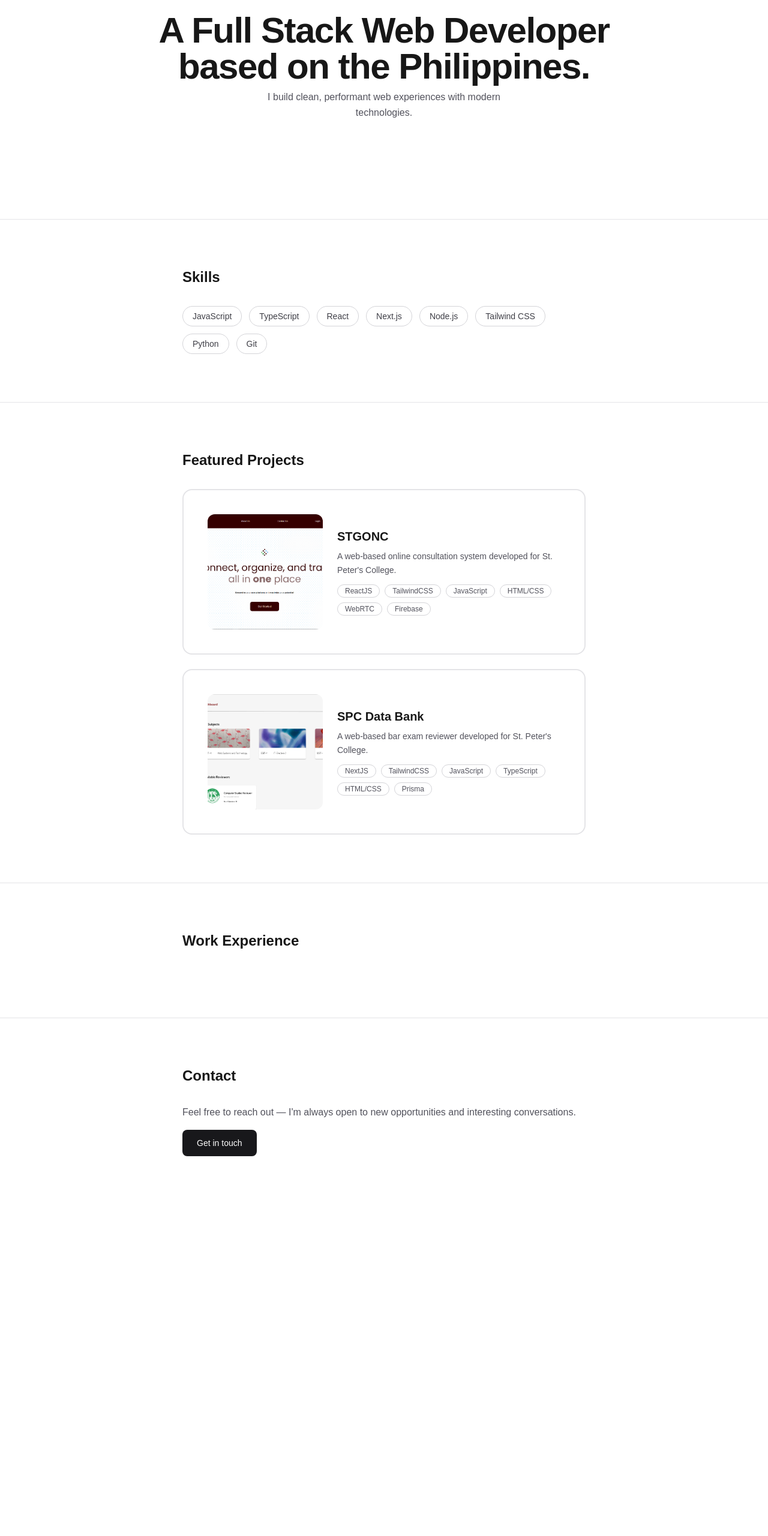
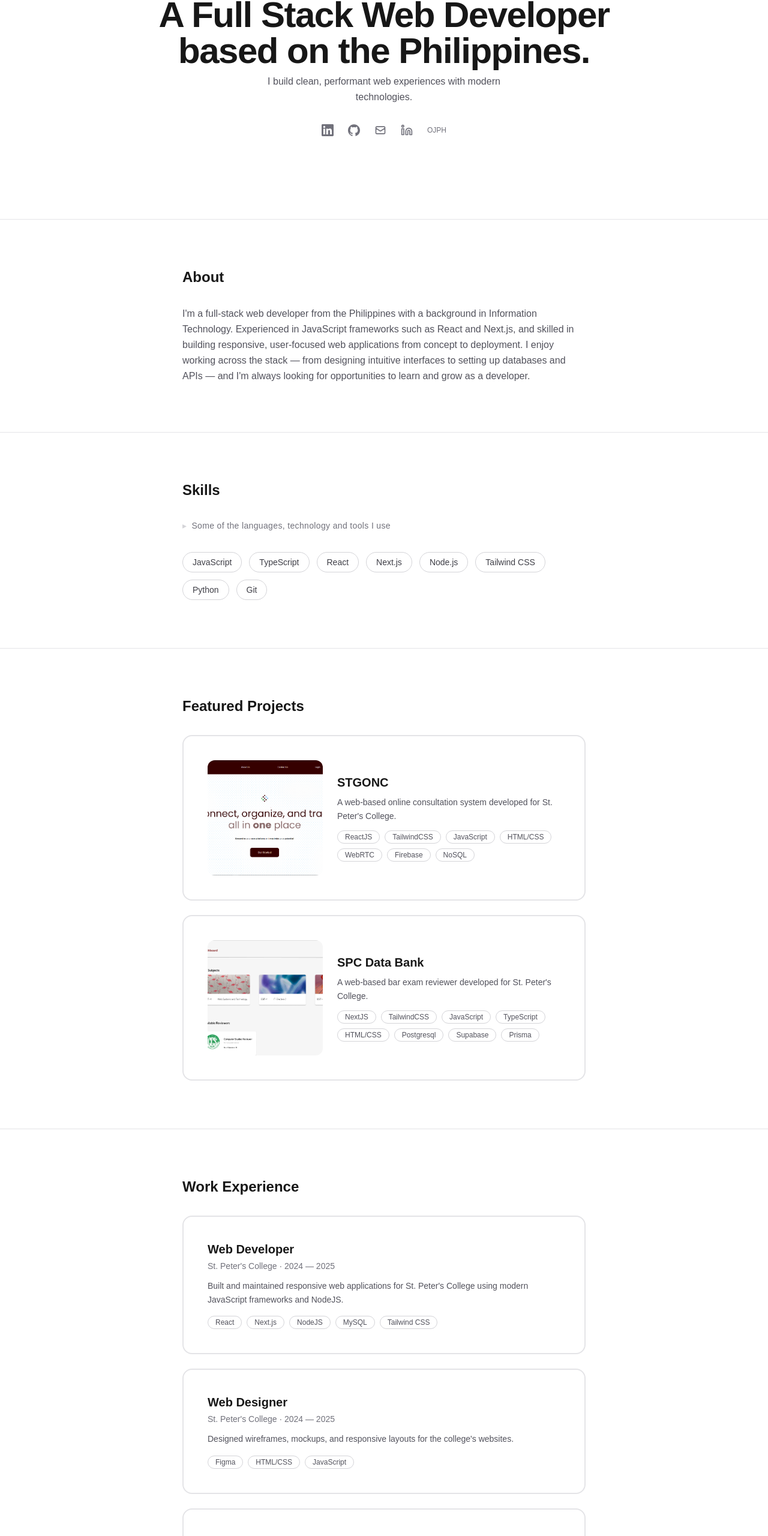
Before and after one commit to N1ewb/job-portfolio, a Next.js app: page / in a window 1280 px wide. Shown: the part 195-2755 px from the top of the page at 60% size. Before the commit the page ends 2202 px from the top, so only its background shows below. Built offline with nearby package versions, Linux system fonts and the light colour scheme.

Commit message:
ADDED: Work Experience Section

```diff
--- a/src/app/page.tsx
+++ b/src/app/page.tsx
@@ -16,11 +16,102 @@ export default function Home() {
         <p className="max-w-md text-base leading-relaxed text-zinc-600 dark:text-zinc-400">
           I build clean, performant web experiences with modern technologies.
         </p>
+        <div className="mt-8 flex items-center gap-6">
+          <a
+            href="https://www.linkedin.com/in/nathaniel-lucero-a882a2369/"
+            target="_blank"
+            rel="noopener noreferrer"
+            className="text-zinc-500 transition-colors hover:text-zinc-900 dark:text-zinc-400 dark:hover:text-zinc-100"
+            aria-label="LinkedIn"
+          >
+            <svg className="h-5 w-5" fill="currentColor" viewBox="0 0 24 24">
+              <path d="M20.447 20.452h-3.554v-5.569c0-1.328-.027-3.037-1.852-3.037-1.853 0-2.136 1.445-2.136 2.939v5.667H9.351V9h3.414v1.561h.046c.477-.9 1.637-1.85 3.37-1.85 3.601 0 4.267 2.37 4.267 5.455v6.286zM5.337 7.433a2.062 2.062 0 0 1-2.063-2.065 2.064 2.064 0 1 1 2.063 2.065zm1.782 13.019H3.555V9h3.564v11.452zM22.225 0H1.771C.792 0 0 .774 0 1.729v20.542C0 23.227.792 24 1.771 24h20.451C23.2 24 24 23.227 24 22.271V1.729C24 .774 23.2 0 22.222 0h.003z" />
+            </svg>
+          </a>
+          <a
+            href="https://github.com/N1ewb"
+            target="_blank"
+            rel="noopener noreferrer"
+            className="text-zinc-500 transition-colors hover:text-zinc-900 dark:text-zinc-400 dark:hover:text-zinc-100"
+            aria-label="GitHub"
+          >
+            <svg className="h-5 w-5" fill="currentColor" viewBox="0 0 24 24">
+              <path d="M12 .297c-6.63 0-12 5.373-12 12 0 5.303 3.438 9.8 8.205 11.385.6.113.82-.258.82-.577 0-.285-.01-1.04-.015-2.04-3.338.724-4.042-1.61-4.042-1.61C4.422 18.07 3.633 17.7 3.633 17.7c-1.087-.744.084-.729.084-.729 1.205.084 1.838 1.236 1.838 1.236 1.07 1.835 2.809 1.305 3.495.998.108-.776.417-1.305.76-1.605-2.665-.3-5.466-1.332-5.466-5.93 0-1.31.465-2.38 1.235-3.22-.135-.303-.54-1.523.105-3.176 0 0 1.005-.322 3.3 1.23.96-.267 1.98-.399 3-.405 1.02.006 2.04.138 3 .405 2.28-1.552 3.285-1.23 3.285-1.23.645 1.653.24 2.873.12 3.176.765.84 1.23 1.91 1.23 3.22 0 4.61-2.805 5.625-5.475 5.92.42.36.81 1.096.81 2.22 0 1.606-.015 2.896-.015 3.286 0 .315.21.69.825.57C20.565 22.092 24 17.592 24 12.297c0-6.627-5.373-12-12-12" />
+            </svg>
+          </a>
+          <a
+            href="mailto:nathaniellucero20@gmail.com"
+            className="text-zinc-500 transition-colors hover:text-zinc-900 dark:text-zinc-400 dark:hover:text-zinc-100"
+            aria-label="Email"
+          >
+            <svg
+              className="h-5 w-5"
+              fill="none"
+              stroke="currentColor"
+              strokeWidth="2"
+              viewBox="0 0 24 24"
+            >
+              <path
+                strokeLinecap="round"
+                strokeLinejoin="round"
+                d="M3 8l7.89 5.26a2 2 0 002.22 0L21 8M5 19h14a2 2 0 002-2V7a2 2 0 00-2-2H5a2 2 0 00-2 2v10a2 2 0 002 2z"
+              />
+            </svg>
+          </a>
+          <a
+            href="https://www.upwork.com/freelancers/~01c3cd09f3b598e0da?viewMode=1"
+            target="_blank"
+            rel="noopener noreferrer"
+            className="text-zinc-500 transition-colors hover:text-zinc-900 dark:text-zinc-400 dark:hover:text-zinc-100"
+            aria-label="Upwork"
+          >
+            <svg
+              className="h-5 w-5"
+              fill="none"
+              stroke="currentColor"
+              strokeWidth="2"
+              viewBox="0 0 24 24"
+            >
+              <path
+                strokeLinecap="round"
+                strokeLinejoin="round"
+                d="M16 8a6 6 0 0 1 6 6v7h-4v-7a2 2 0 0 0-2-2 2 2 0 0 0-2 2v7h-4v-7a6 6 0 0 1 6-6zM2 9h4v12H2zM4 6a2 2 0 1 0 0-4 2 2 0 0 0 0 4z"
+              />
+            </svg>
+          </a>
+          <a
+            href="https://v2.onlinejobs.ph/jobseekers/info/3345697"
+            target="_blank"
+            rel="noopener noreferrer"
+            className="text-xs font-medium text-zinc-500 transition-colors hover:text-zinc-900 dark:text-zinc-400 dark:hover:text-zinc-100"
+            aria-label="OnlineJobs.ph"
+          >
+            OJPH
+          </a>
+        </div>
+      </section>
+
+      <section className="border-t border-zinc-200 px-6 py-20 dark:border-zinc-800">
+        <div className="mx-auto max-w-2xl">
+          <h2 className="mb-8 text-2xl font-semibold">About</h2>
+          <p className="leading-relaxed text-zinc-600 dark:text-zinc-400">
+            I'm a full-stack web developer from the Philippines with a
+            background in Information Technology. Experienced in JavaScript
+            frameworks such as React and Next.js, and skilled in building
+            responsive, user-focused web applications from concept to
+            deployment. I enjoy working across the stack — from designing
+            intuitive interfaces to setting up databases and APIs — and I'm
+            always looking for opportunities to learn and grow as a developer.
+          </p>
+        </div>
       </section>
 
       <section className="border-t border-zinc-200 px-6 py-20 dark:border-zinc-800">
         <div className="mx-auto max-w-2xl">
           <h2 className="mb-8 text-2xl font-semibold">Skills</h2>
+          <p className="mb-8 text-sm leading-relaxed tracking-wide text-zinc-500 before:mr-2 before:text-zinc-300 before:content-['▸'] dark:text-zinc-400 dark:before:text-zinc-600">
+            Some of the languages, technology and tools I use
+          </p>
           <div className="flex flex-wrap gap-3">
             {[
               "JavaScript",
@@ -66,6 +157,7 @@ export default function Home() {
                   "HTML/CSS",
                   "WebRTC",
                   "Firebase",
+                  "NoSQL",
                 ].map((tech) => (
                   <span
                     key={tech}
@@ -96,6 +188,8 @@ export default function Home() {
                   "JavaScript",
                   "TypeScript",
                   "HTML/CSS",
+                  "Postgresql",
+                  "Supabase",
                   "Prisma",
                 ].map((tech) => (
                   <span
@@ -114,6 +208,83 @@ export default function Home() {
       <section className="border-t border-zinc-200 px-6 py-20 dark:border-zinc-800">
         <div className="mx-auto max-w-2xl">
           <h2 className="mb-8 text-2xl font-semibold">Work Experience</h2>
+          <div className="mb-6 rounded-2xl border-2 border-zinc-200 p-10 dark:border-zinc-800">
+            <div className="flex flex-col justify-center">
+              <h3 className="text-xl font-semibold">Web Developer</h3>
+              <p className="mt-1 text-sm text-zinc-500 dark:text-zinc-400">
+                St. Peter's College &middot; 2024 — 2025
+              </p>
+              <p className="mt-3 text-sm leading-relaxed text-zinc-600 dark:text-zinc-400">
+                Built and maintained responsive web applications for St. Peter's
+                College using modern JavaScript frameworks and NodeJS.
+              </p>
+              <div className="mt-4 flex flex-wrap gap-2">
+                {["React", "Next.js", "NodeJS", "MySQL", "Tailwind CSS"].map(
+                  (tech) => (
+                    <span
+                      key={tech}
+                      className="rounded-full border border-zinc-300 px-3 py-0.5 text-xs text-zinc-600 dark:border-zinc-600 dark:text-zinc-400"
+                    >
+                      {tech}
+                    </span>
+                  ),
+                )}
+              </div>
+            </div>
+          </div>
+
+          <div className="mb-6 rounded-2xl border-2 border-zinc-200 p-10 dark:border-zinc-800">
+            <div className="flex flex-col justify-center">
+              <h3 className="text-xl font-semibold">Web Designer</h3>
+              <p className="mt-1 text-sm text-zinc-500 dark:text-zinc-400">
+                St. Peter's College &middot; 2024 — 2025
+              </p>
+              <p className="mt-3 text-sm leading-relaxed text-zinc-600 dark:text-zinc-400">
+                Designed wireframes, mockups, and responsive layouts for the
+                college's websites.
+              </p>
+              <div className="mt-4 flex flex-wrap gap-2">
+                {["Figma", "HTML/CSS", "JavaScript"].map((tech) => (
+                  <span
+                    key={tech}
+                    className="rounded-full border border-zinc-300 px-3 py-0.5 text-xs text-zinc-600 dark:border-zinc-600 dark:text-zinc-400"
+                  >
+                    {tech}
+                  </span>
+                ))}
+              </div>
+            </div>
+          </div>
+
+          <div className="rounded-2xl border-2 border-zinc-200 p-10 dark:border-zinc-800">
+            <div className="flex flex-col justify-center">
+              <h3 className="text-xl font-semibold">College Instructor</h3>
+              <p className="mt-1 text-sm text-zinc-500 dark:text-zinc-400">
+                St. Peter's College &middot; 2025 — 2026
+              </p>
+              <p className="mt-3 text-sm leading-relaxed text-zinc-600 dark:text-zinc-400">
+                Taught undergraduate courses in web development, programming,
+                and information systems while guiding students in academic
+                projects.
+              </p>
+              <div className="mt-4 flex flex-wrap gap-2">
+                {[
+                  "JavaScript",
+                  "C++",
+                  "Java",
+                  "HTML/CSS",
+                  "API Development",
+                ].map((tech) => (
+                  <span
+                    key={tech}
+                    className="rounded-full border border-zinc-300 px-3 py-0.5 text-xs text-zinc-600 dark:border-zinc-600 dark:text-zinc-400"
+                  >
+                    {tech}
+                  </span>
+                ))}
+              </div>
+            </div>
+          </div>
         </div>
       </section>
 
@@ -125,7 +296,7 @@ export default function Home() {
             and interesting conversations.
           </p>
           <a
-            href="mailto:nathaniel@example.com"
+            href="mailto:nathaniellucero20@gmail.com"
             className="inline-block rounded-lg bg-zinc-900 px-6 py-3 text-sm font-medium text-white transition-colors hover:bg-zinc-700 dark:bg-zinc-100 dark:text-zinc-900 dark:hover:bg-zinc-300"
           >
             Get in touch
```
